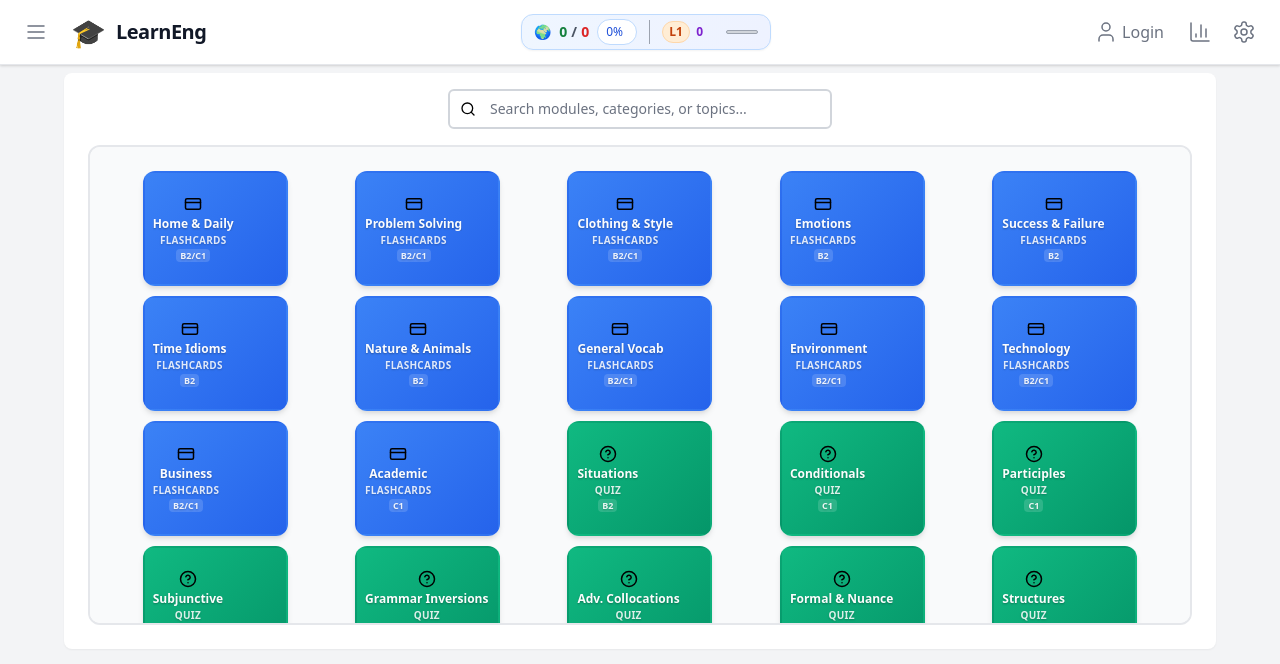
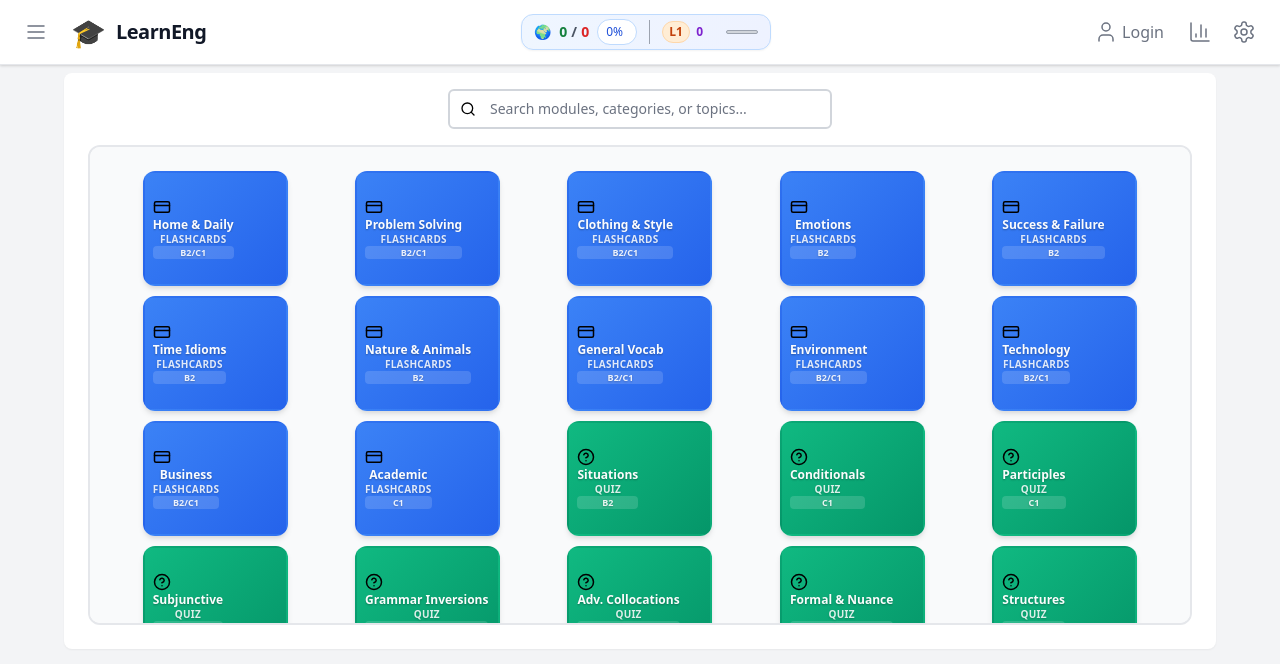
Before and after one commit to gsphome/englishgame4, a React (Vite) app: page / in a window 1280 px wide. Shown: the top 664 px of the page. Built offline with nearby package versions, Linux system fonts and the light colour scheme.

Commit message:
fix: Safari table-cell centering approach

```diff
--- a/src/styles/components/module-card.css
+++ b/src/styles/components/module-card.css
@@ -14,7 +14,7 @@
   --card-height-desktop: 115px;
 }
 
-/* Card Container - Enhanced Design with Rectangular Shape */
+/* Card Container - Safari Table Display */
 .module-card {
   position: relative;
   border-radius: var(--card-border-radius);
@@ -24,8 +24,7 @@
   border: 2px solid transparent;
   width: var(--card-width-mobile);
   height: var(--card-height-mobile);
-  display: flex;
-  flex-direction: column;
+  display: table;
   overflow: hidden;
 }
 
@@ -44,41 +43,22 @@
   box-shadow: var(--card-shadow-hover), 0 0 0 3px rgba(59, 130, 246, 0.3);
 }
 
-/* Card Content - Safari-Compatible Centering (No Gap) */
+/* Card Content - Safari Table-Cell Centering */
 .module-card__content {
-  display: -webkit-box;
-  display: -webkit-flex;
-  display: flex;
-  -webkit-box-orient: vertical;
-  -webkit-box-direction: normal;
-  -webkit-flex-direction: column;
-  flex-direction: column;
-  -webkit-box-align: center;
-  -webkit-align-items: center;
-  align-items: center;
-  -webkit-box-pack: center;
-  -webkit-justify-content: center;
-  justify-content: center;
+  display: table-cell;
+  vertical-align: middle;
+  text-align: center;
   height: 100%;
+  width: 100%;
   padding: 0.5rem;
-  text-align: center;
-  /* Remove gap for Safari compatibility */
+  position: relative;
 }
 
-/* Icon Section - Safari-Compatible Centering */
+/* Icon Section - Block Centering */
 .module-card__icon {
-  display: -webkit-box;
-  display: -webkit-flex;
-  display: flex;
-  -webkit-box-align: center;
-  -webkit-align-items: center;
-  align-items: center;
-  -webkit-box-pack: center;
-  -webkit-justify-content: center;
-  justify-content: center;
+  display: block;
+  text-align: center;
   margin: 0 auto 0.125rem auto;
-  -webkit-flex-shrink: 0;
-  flex-shrink: 0;
 }
 
 .module-card__icon svg {
@@ -97,22 +77,19 @@
   transform: scale(1.1);
 }
 
-/* Typography Elements - Safari-Compatible Text */
+/* Typography Elements - Block Display */
 .module-card__title {
   font-size: 0.75rem;
   font-weight: 700;
   line-height: 1.1;
   color: rgba(255, 255, 255, 0.98);
   margin: 0 auto 0.125rem auto;
-  display: -webkit-box;
-  -webkit-line-clamp: 1;
-  -webkit-box-orient: vertical;
+  display: block;
+  white-space: nowrap;
   overflow: hidden;
   text-overflow: ellipsis;
   max-width: 100%;
   width: 100%;
-  -webkit-flex-shrink: 1;
-  flex-shrink: 1;
   transition: color 0.2s ease-in-out;
   text-align: center;
   text-shadow: 0 1px 2px rgba(0, 0, 0, 0.3);
@@ -127,8 +104,7 @@
   letter-spacing: 0.025em;
   margin: 0 auto 0.125rem auto;
   width: 100%;
-  -webkit-flex-shrink: 0;
-  flex-shrink: 0;
+  display: block;
   transition: color 0.2s ease-in-out;
   text-align: center;
   text-shadow: 0 1px 2px rgba(0, 0, 0, 0.2);
@@ -397,23 +373,29 @@
   }
 }
 
-/* Safari-Specific Fixes - BEM-Like Browser Modifiers */
+/* Safari-Specific Fixes - Table-Cell Approach */
 @supports (-webkit-appearance: none) {
-  .module-card__content {
-    /* Enhanced Safari flexbox support */
-    display: -webkit-flex;
-    display: flex;
-    -webkit-flex-direction: column;
-    -webkit-align-items: center;
-    -webkit-justify-content: center;
+  .module-card {
+    /* Force table display for Safari */
+    display: table !important;
   }
 
-  .module-card__icon {
-    /* Safari icon centering fix */
-    display: -webkit-flex;
-    display: flex;
-    -webkit-align-items: center;
-    -webkit-justify-content: center;
+  .module-card__content {
+    /* Table-cell centering works perfectly in Safari */
+    display: table-cell !important;
+    vertical-align: middle !important;
+    text-align: center !important;
+  }
+
+  .module-card__icon,
+  .module-card__title,
+  .module-card__type,
+  .module-card__level {
+    /* Block elements with text centering */
+    display: block !important;
+    text-align: center !important;
+    margin-left: auto !important;
+    margin-right: auto !important;
   }
 
   .module-card__title,
@@ -421,13 +403,6 @@
     /* Safari text rendering optimization */
     -webkit-font-smoothing: antialiased;
     -moz-osx-font-smoothing: grayscale;
-  }
-
-  .module-card__level {
-    /* Safari badge centering */
-    display: inline-block;
-    -webkit-transform: translateZ(0);
-    transform: translateZ(0);
   }
 }
 
```
